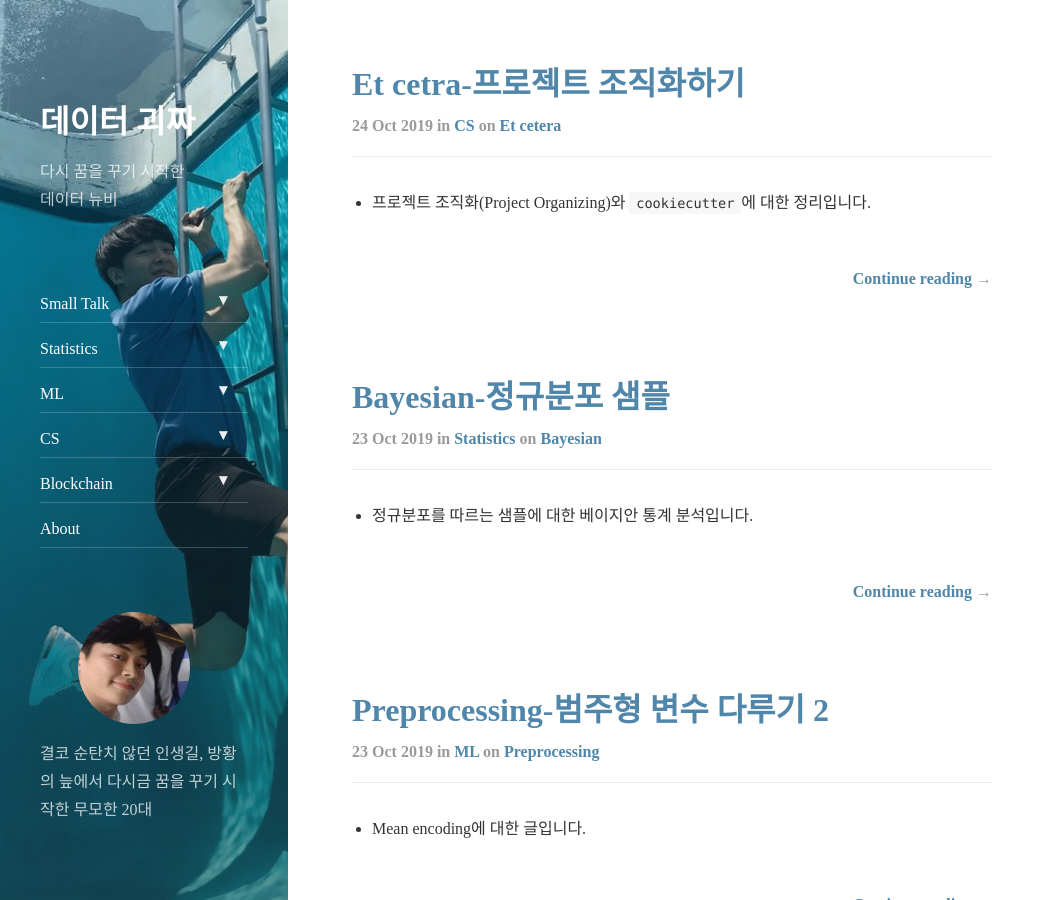
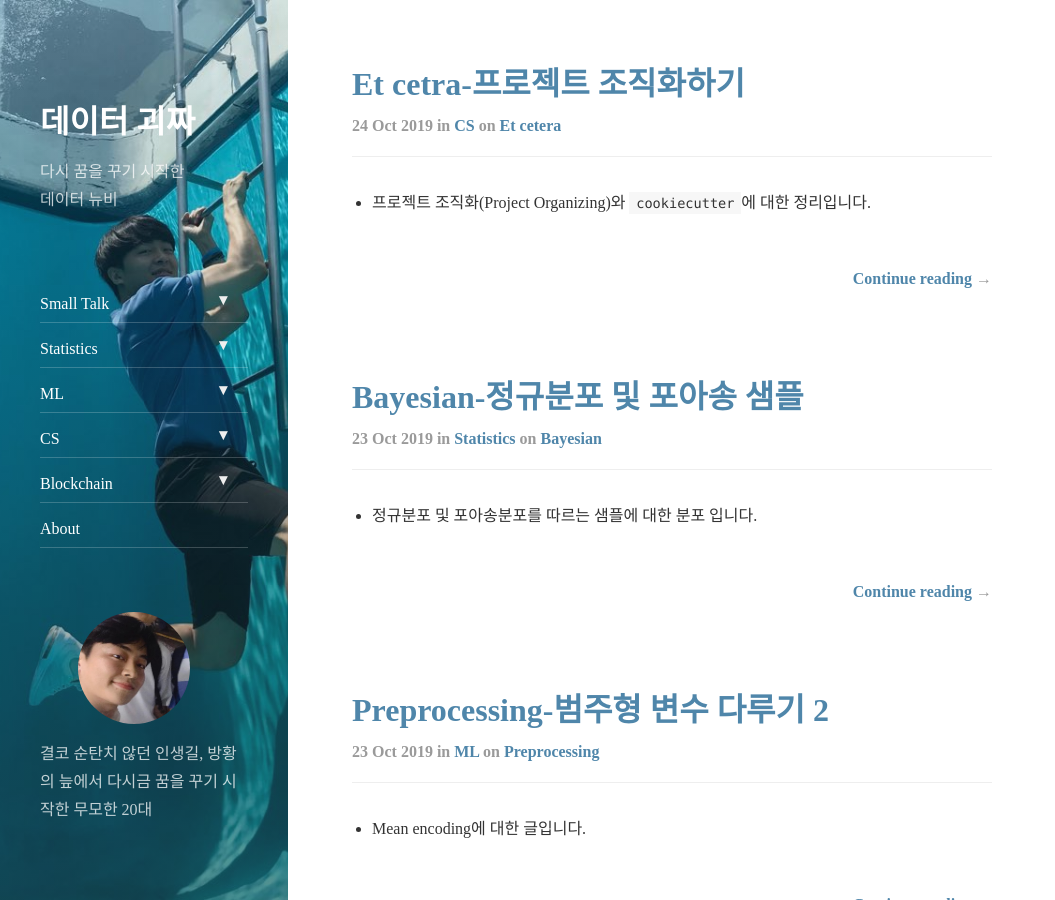
Before and after one commit to tryumanshow/data-weirdo.github.io, a Jekyll site: the page built from index.html, in a window 1280 px wide and 900 px high. Shown: the whole window, without its empty margins (0-1055 px from the left). Built offline with Jekyll 4.4.1, drawn with Linux system fonts in a browser that asks for light colours; nearby versions of some CDN libraries; the list of posts is cut into pages by our own code; part of the change alters nothing that is shown.

Commit message:
add poisson dist'n

````diff
--- a/_posts/2019-10-23-statistics-bayesian-gaussian.markdown
+++ b/_posts/2019-10-23-statistics-bayesian-gaussian.markdown
@@ -1,16 +1,18 @@
 ---
 layout: post
-title:  "Bayesian-정규분포 샘플"
-subtitle:   "bayesian-gaussian"
+title:  "Bayesian-정규분포 및 포아송 샘플"
+subtitle:   "bayesian-gaussian&poisson"
 categories: statistics
 tags: bayesian
 comments: true
 
 ---
 
-- 정규분포를 따르는 샘플에 대한 베이지안 통계 분석입니다.
+- 정규분포 및 포아송분포를 따르는 샘플에 대한 분포 입니다.
 
 ---
+
+# 정규분포
 
 정규분포를 따르는 샘플에 대해 베이지안 사후확률을 추정하려 합니다. 크게 세 가지 경우로 나눠 볼 수 있겠습니다.
 ```
@@ -90,3 +92,25 @@ and as an analytically tractable conjugate prior, if an informative prior is req
 ![](https://latex.codecogs.com/gif.latex?r%7Cy%20%5Csim%20Gamma%28%5Cfrac%7Bn&plus;a%7D%7B2%7D%2C%20%5Cfrac%7B%5B%5Csum_i%28y_i-%5Cbar%7By%7D%29%5E2%20&plus;%20%5Cfrac%7Bn%5Clambda%7D%7Bn&plus;%5Clambda%7D%28%5Cbar%7By%7D-%5Cmu%29%5E2&plus;b%5D%7D%7B2%7D%29)
 
 굉장히 복잡하지만 정규분포를 따르는 샘플에 대해 사후확률분포를 추정해보았습니다.
+
+---
+
+# 포아송분포
+
+이번엔 포아송분포를 따르는 샘플에 대한 베이지안 추정을 해보겠습니다.
+$$y_1, y_2, ..., y_n$$ 이 Poisson($$\theta$$) 분포를 따른다고 해보겠습니다. (단, $$\theta$$ > 0)
+
+그렇다면 샘플의 분포는 다음과 같이 나타낼 수 있습니다.
+![](https://latex.codecogs.com/gif.latex?P%28y_1%2C%20...%2C%20y_n%20%7C%20%5Ctheta%29%20%3D%20%5Cfrac%7Be%5E%7B-n%5Ctheta%7D%5Ctheta%5E%7B%5Csum_%7Bi%3D1%7D%5E%7Bn%7D%7By_i%7D%7D%7D%7B%5Cprod_i%5En%20y_i%21%7D)
+
+이 때 사전확률분포를 Gamma 분포로 잡아준다면, 사후확률분포 또한 Gamma 분포가 되어 Conjugate 분포가 됩니다.
+
+사전확률분포는 다음과 같이 나타낼 수 있습니다.
+![](https://latex.codecogs.com/gif.latex?P%28%5Ctheta%29%20%3D%20%5Cfrac%7B%5Ctheta%5E%7Ba-1%7Db%5Ea%7D%7B%5CGamma%20%28a%29%7De%5E%7B-b%5Ctheta%7D%20%5Csim%20Gamma%28a%2C%20b%29)
+
+이제 사후확률분포를 계산하면, 다음과 같이 proportional한 형태로 나타낼 수 있고,
+![](https://latex.codecogs.com/gif.latex?P%28%5Ctheta%7Cy_1%2C%20...%2C%20y_n%29%20%5Cpropto%20e%5E%7B-%28n&plus;b%29%5Ctheta%7D%5Ctheta%5E%7B%5Csum_%7Bi%3D1%7D%5En%7By_i&plus;a-1%7D%7D)
+따라서 사후확률분포는 Gamma($$\sum_{i=1}^{n}{y_i}$$ + a, n+b) 분포를 따르게 됩니다.
+마찬가지로 포아송분포를 따르는 데이터로부터 얻어낸, 감마분포를 따르는 사후확률분포는 샘플의 평균과 사전확률 평균의 가중평균이 됩니다.
+
+이상 정규분포 및 포아송분포를 따르는 샘플에 대한 사후분포추정이었습니다.
````
